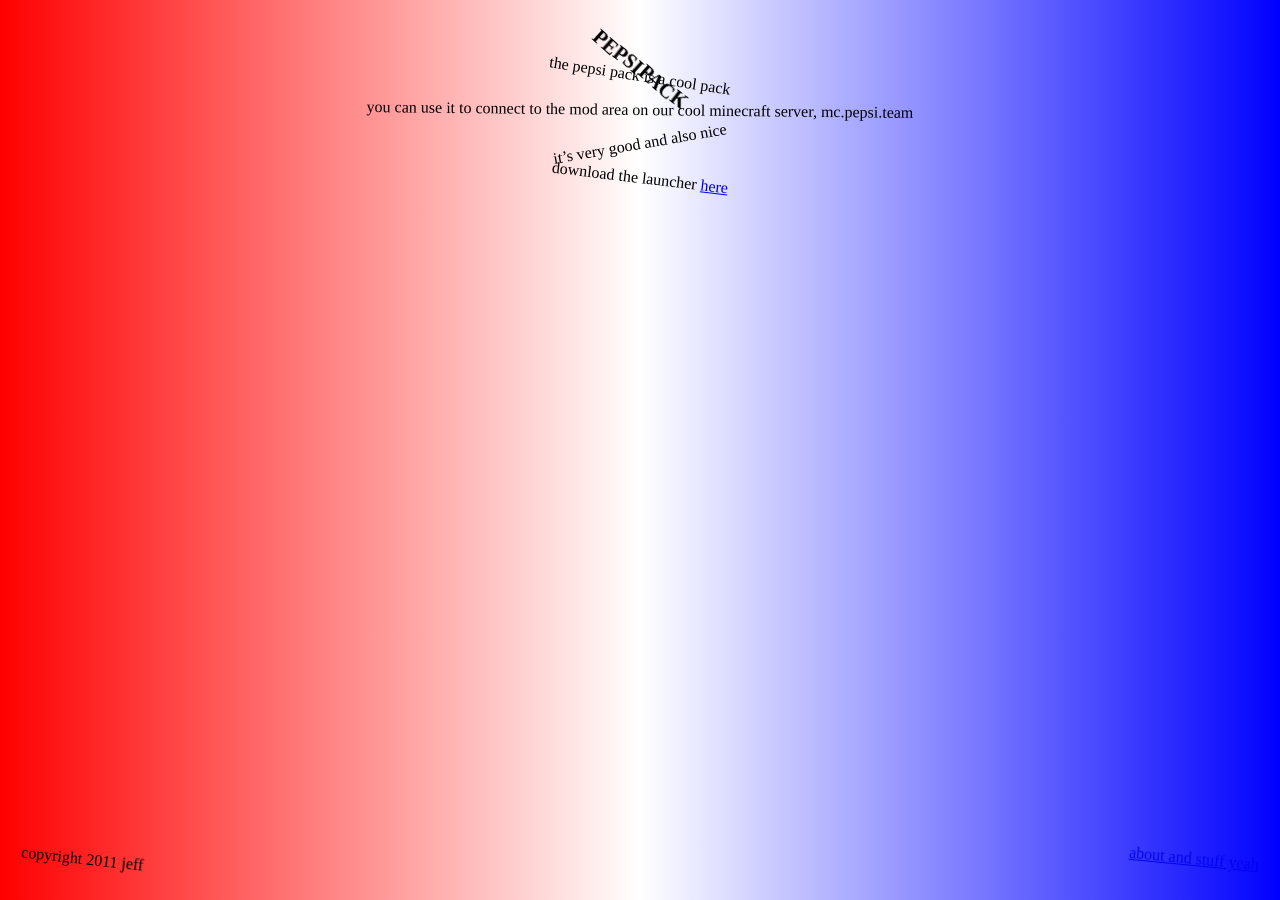
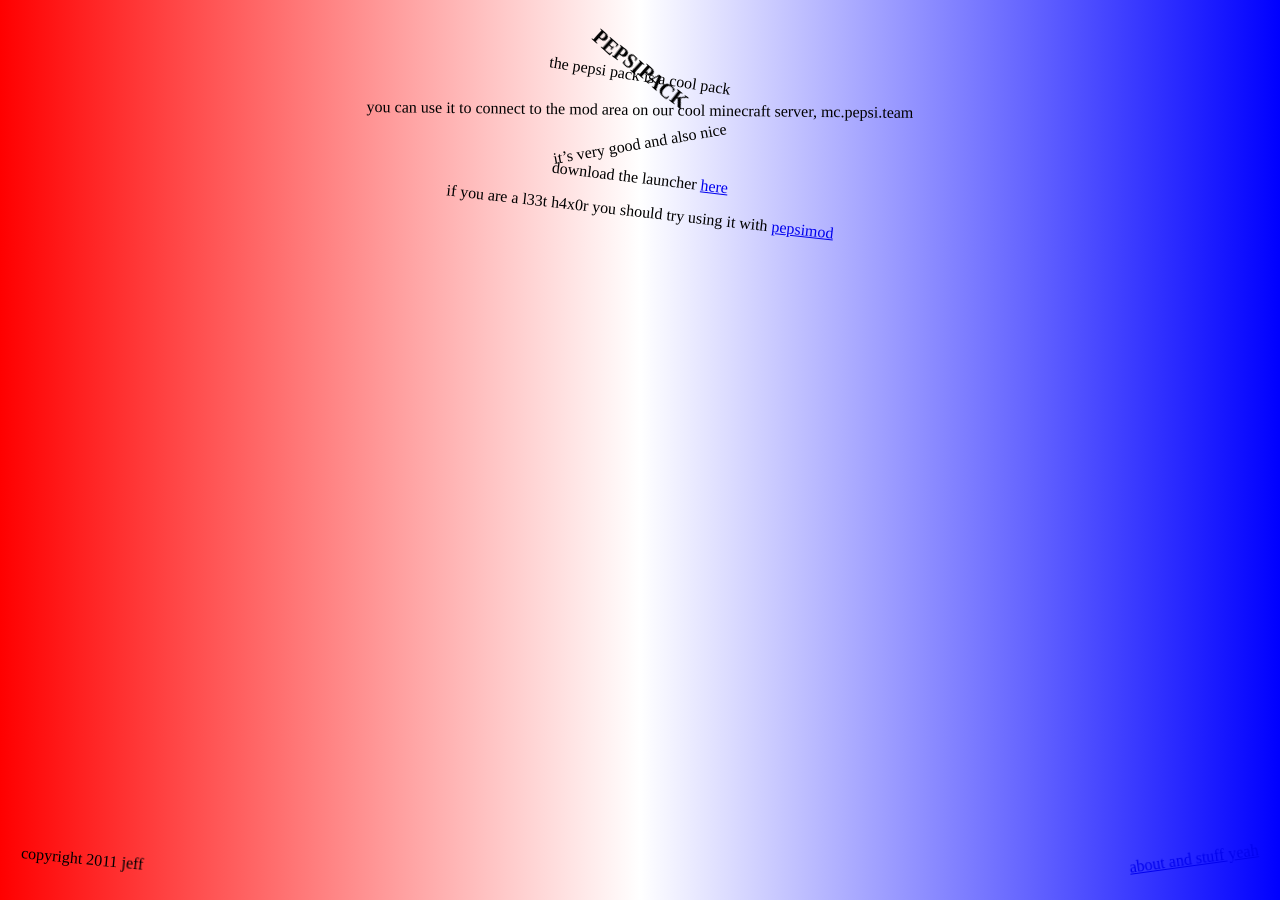
Before and after one commit to Team-Pepsi/www.pepsi.team, a Jekyll site: the page built from pepsipack.md, in a window 1280 px wide. Built offline with Jekyll 4.4.1, drawn with Linux system fonts in a browser that asks for light colours.

Commit message:
fhseizfgdzgfjs

```diff
--- a/pepsipack.md
+++ b/pepsipack.md
@@ -11,3 +11,5 @@
 it's very good and also nice
 
 download the launcher [here](/misc/pepsipackLauncher-0.0.1.jar)
+
+if you are a l33t h4x0r you should try using it with [pepsimod](https://github.com/Team-Pepsi/pepsimod/releases)
```
Also changed, not shown: about.md (+2 -0 lines).
